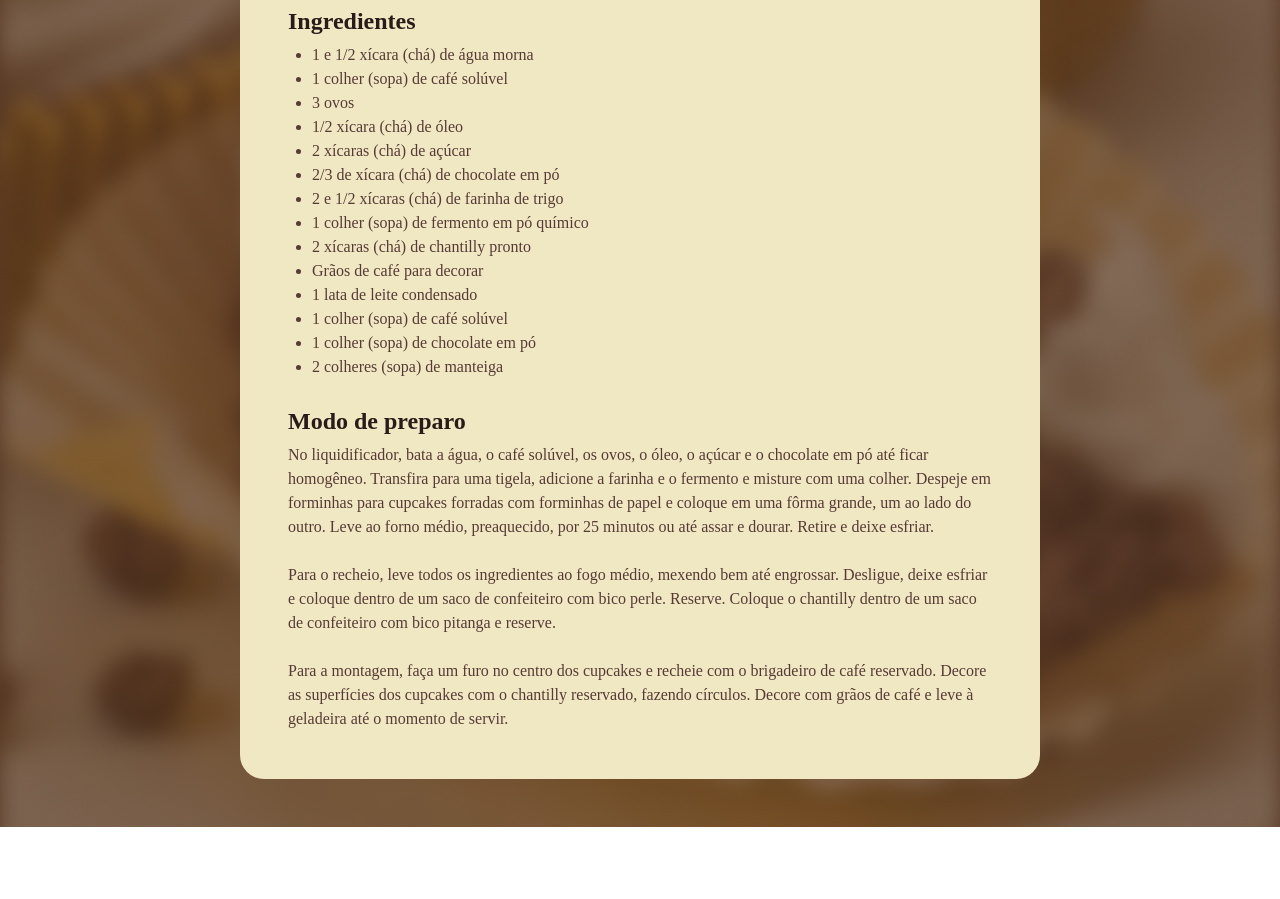
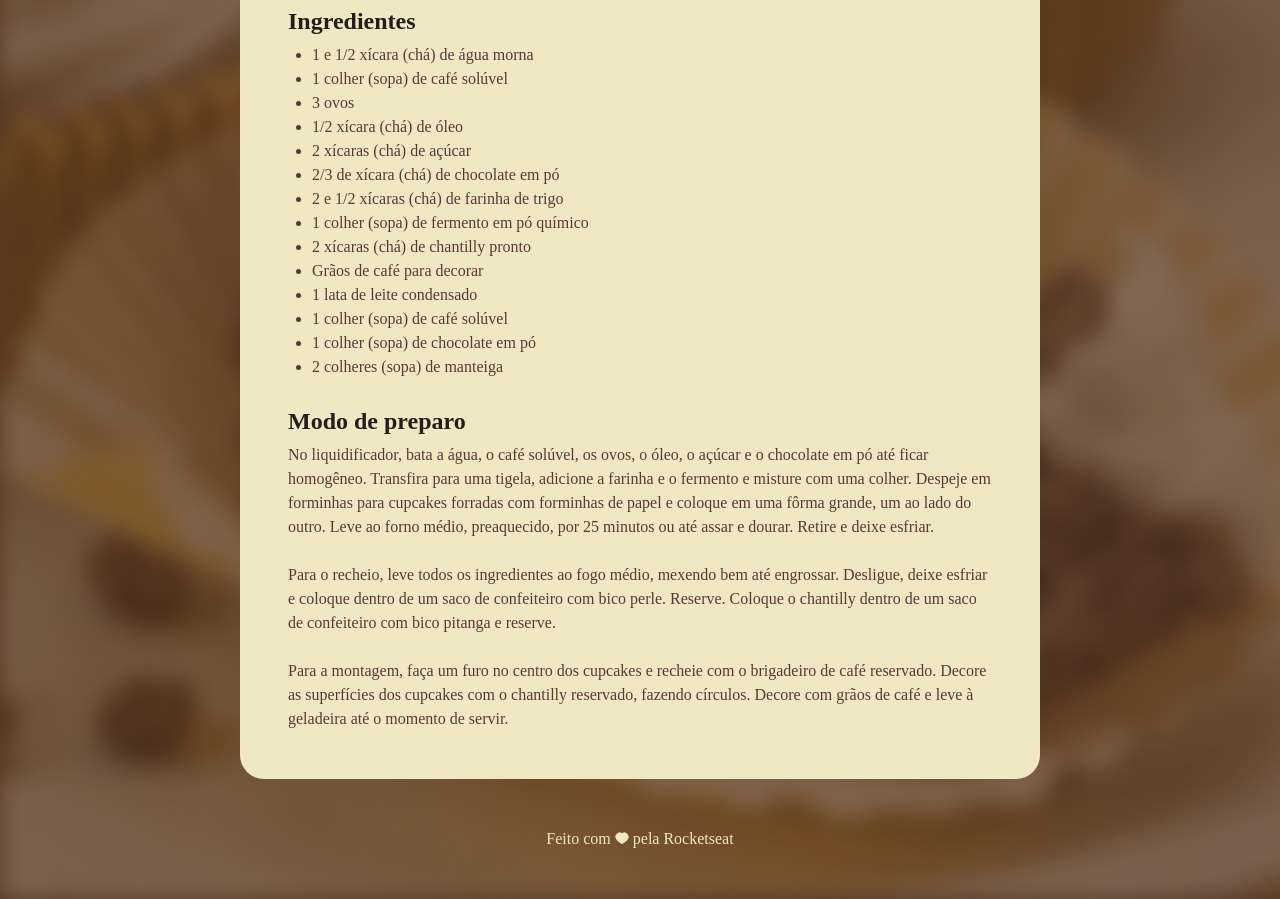
Before and after one commit to WillamsDantas/projeto-pagina-de-receitas, a plain HTML site: page index.html in a window 1280 px wide. Shown: the part 720-1619 px from the top of the page. Before the commit the page ends 1547 px from the top, so only its background shows below. Drawn offline with Linux system fonts and the light colour scheme; a web font is replaced by a local one.

Commit message:
adding the footer

```diff
--- a/index.html
+++ b/index.html
@@ -76,5 +76,11 @@
         </section>
       </main>
     </div>
+
+    <footer>
+      Feito com
+      <img src="/assets/heart.svg" alt="coracaozinho">
+      pela Rocketseat
+    </footer>
   </body>
 </html>
--- a/style.css
+++ b/style.css
@@ -3,11 +3,10 @@
   padding: 0;
 }
 
-
 :root {
   font-family: "Alice", serif;
   line-height: 150%;
-  color: #573A37;
+  color: #573a37;
 }
 
 body {
@@ -21,7 +20,7 @@ body {
   padding: 24px;
   margin: 48px auto;
   border-radius: 24px;
-  background-color:#F0E8C2 ;
+  background-color: #f0e8c2;
 }
 
 img {
@@ -49,12 +48,23 @@ h2 {
   font-size: 24px;
 }
 
-h1,h2 {
-  color:#291B1A ;
+h1,
+h2 {
+  color: #291b1a;
   margin-bottom: 4px;
   line-height: 150%;
 }
 
 ul {
-  margin-left:24px ;
+  margin-left: 24px;
 }
+
+footer {
+  color: #f0e8c2;
+  text-align: center;
+  padding-bottom: 48px;
+}
+
+footer {
+  vertical-align: middle;
+}
```
